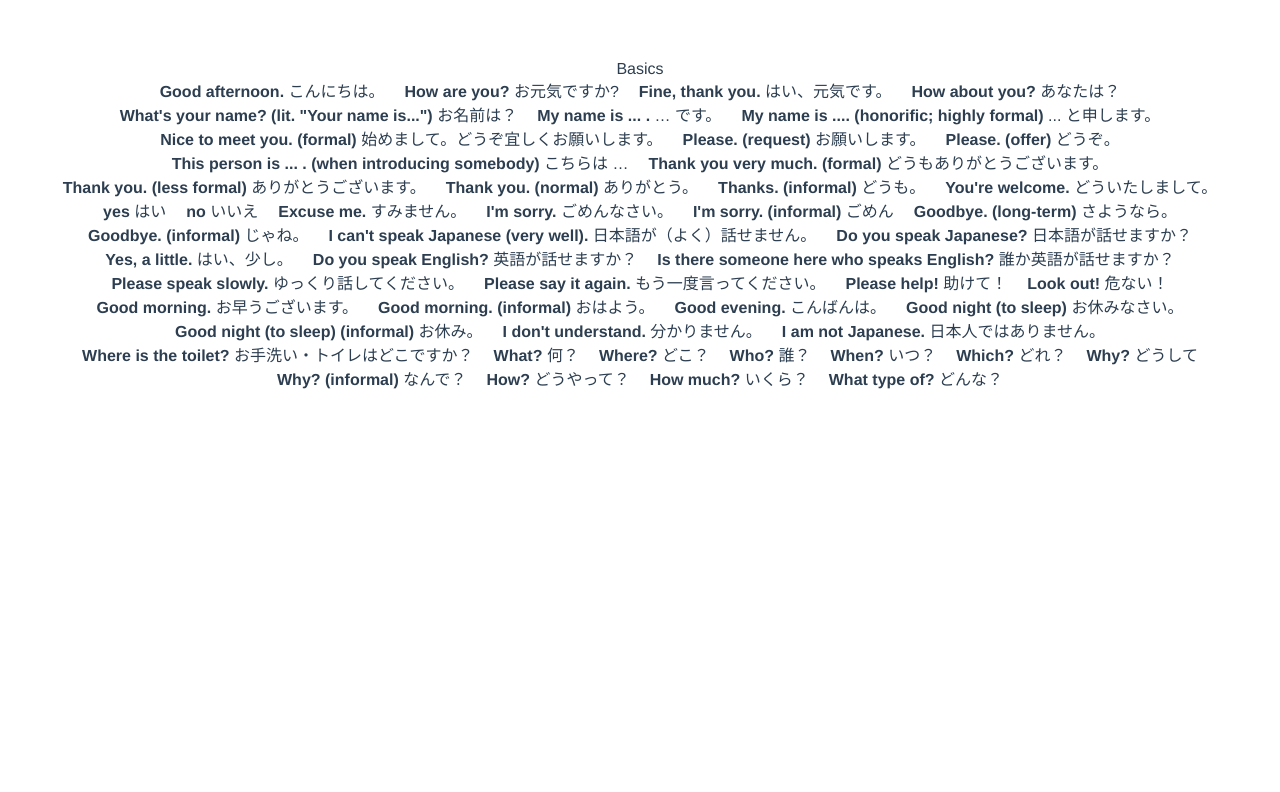
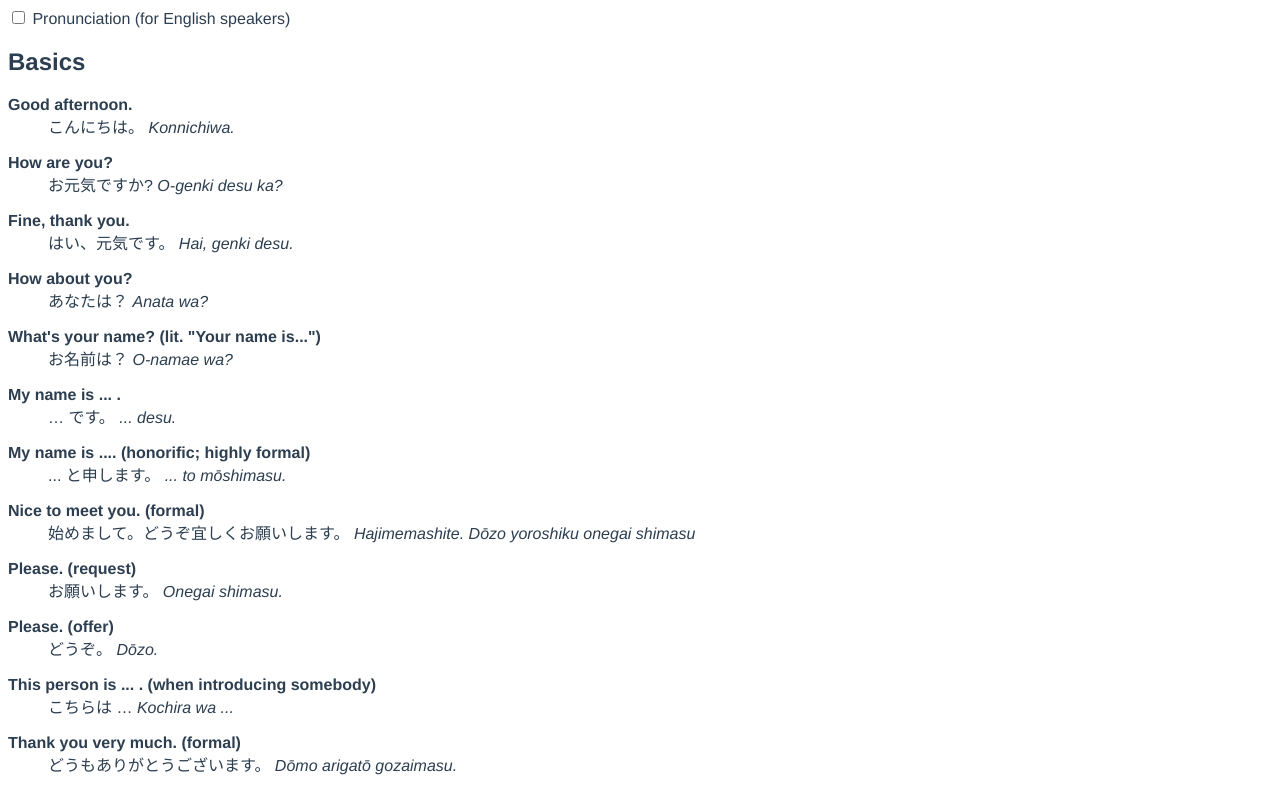
Before and after one commit to Lorti/phrasebook, a Vue app: page /#/ in a window 1280 px wide. Shown: the top 792 px of the page. Built offline with nearby package versions, Linux system fonts and the light colour scheme.

Commit message:
List data beautifully

```diff
--- a/src/App.vue
+++ b/src/App.vue
@@ -15,8 +15,6 @@ export default {
   font-family: 'Avenir', Helvetica, Arial, sans-serif;
   -webkit-font-smoothing: antialiased;
   -moz-osx-font-smoothing: grayscale;
-  text-align: center;
   color: #2c3e50;
-  margin-top: 60px;
 }
 </style>
--- a/src/components/HelloWorld.vue
+++ b/src/components/HelloWorld.vue
@@ -1,15 +1,22 @@
 <template>
-  <ul>
-    <li v-for="set in sets" :key="set.id">
-      {{ set.name }}
-      <ul>
-        <li v-for="phrase in phrases(set.id)" :key="phrase.id">
-          <strong>{{ phrase.english }}</strong>
+  <div>
+    <label>
+      <input type="checkbox" v-model="showPronunciation"> Pronunciation (for English speakers)
+    </label>
+    <section v-for="set in sets" :key="set.id">
+      <h2>{{ set.name }}</h2>
+      <dl v-for="phrase in phrases(set.id)" :key="phrase.id">
+        <dt>{{ phrase.english }}</dt>
+        <dd>
           {{ phrase.japanese }}
-        </li>
-      </ul>
-    </li>
-  </ul>
+          <em>
+            {{ phrase.romaji }}
+            <small v-if="showPronunciation">{{ phrase.pronunciation }}</small>
+          </em>
+        </dd>
+      </dl>
+    </section>
+  </div>
 </template>
 
 <script>
@@ -17,7 +24,7 @@ export default {
   name: 'HelloWorld',
   data() {
     return {
-      msg: 'Welcome to Your Vue.js App',
+      showPronunciation: false,
     };
   },
   computed: {
@@ -33,20 +40,8 @@ export default {
 };
 </script>
 
-<!-- Add "scoped" attribute to limit CSS to this component only -->
 <style scoped>
-h1, h2 {
-  font-weight: normal;
-}
-ul {
-  list-style-type: none;
-  padding: 0;
-}
-li {
-  display: inline-block;
-  margin: 0 10px;
-}
-a {
-  color: #42b983;
+dt {
+  font-weight: bold;
 }
 </style>
```
